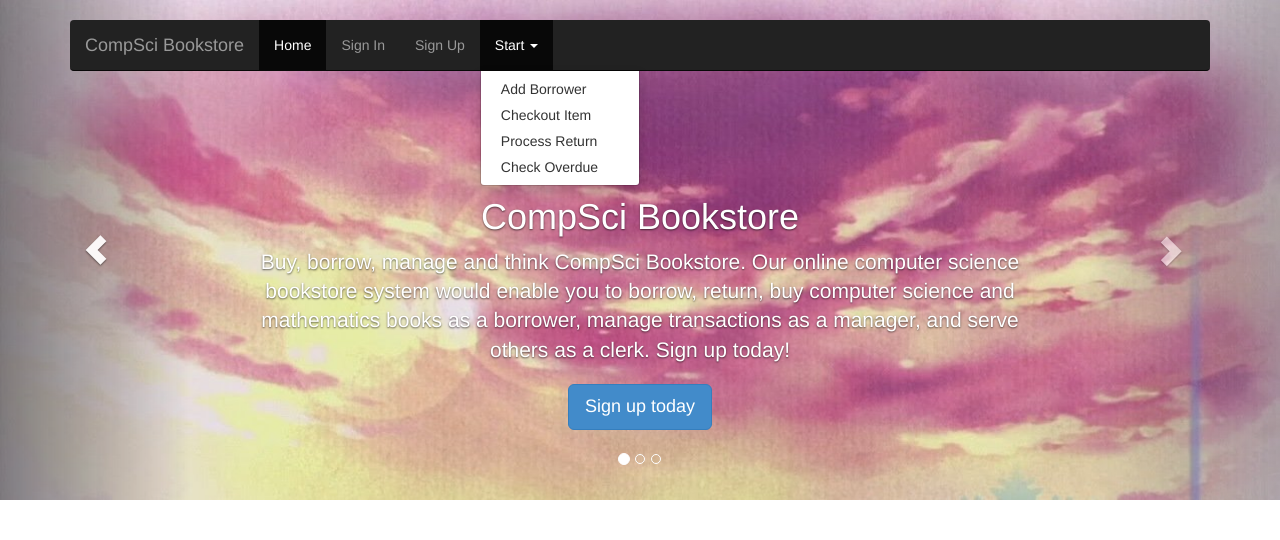
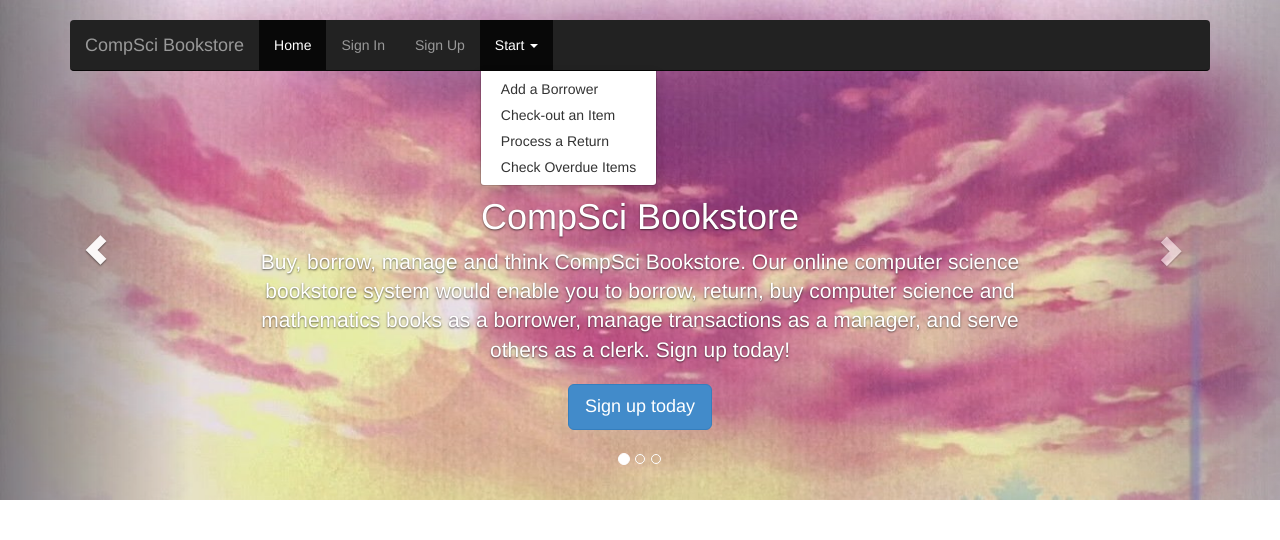
Before and after one commit to cpsc304projectPart3/library, a Django app: template books/templates/books/clerk.html in a window 1280 px wide, after a click on "Start". Shown: the top 540 px of the page. Run offline with Django 3.2, Linux system fonts and the light colour scheme; the template is opened without the code that fills it, so the values that code supplies are empty; some libraries are stand-ins or nearby versions.

Commit message:
Update clerk.html

```diff
--- a/books/templates/books/clerk.html
+++ b/books/templates/books/clerk.html
@@ -3,9 +3,9 @@
 
 
 {% block menu %}
-<li><a href="/clerk/add_borrower"> Add Borrower</a></li>
-<li><a href="/clerk/checkout"> Checkout Item</a></li>
-<li><a href="/clerk/process_return"> Process Return</a></li>
-<li><a href="/clerk/overdue"> Check Overdue</a></li>
+<li><a href="/clerk/add_borrower"> Add a Borrower</a></li>
+<li><a href="/clerk/checkout"> Check-out an Item</a></li>
+<li><a href="/clerk/process_return"> Process a Return</a></li>
+<li><a href="/clerk/overdue"> Check Overdue Items</a></li>
 
 {% endblock %}
```
